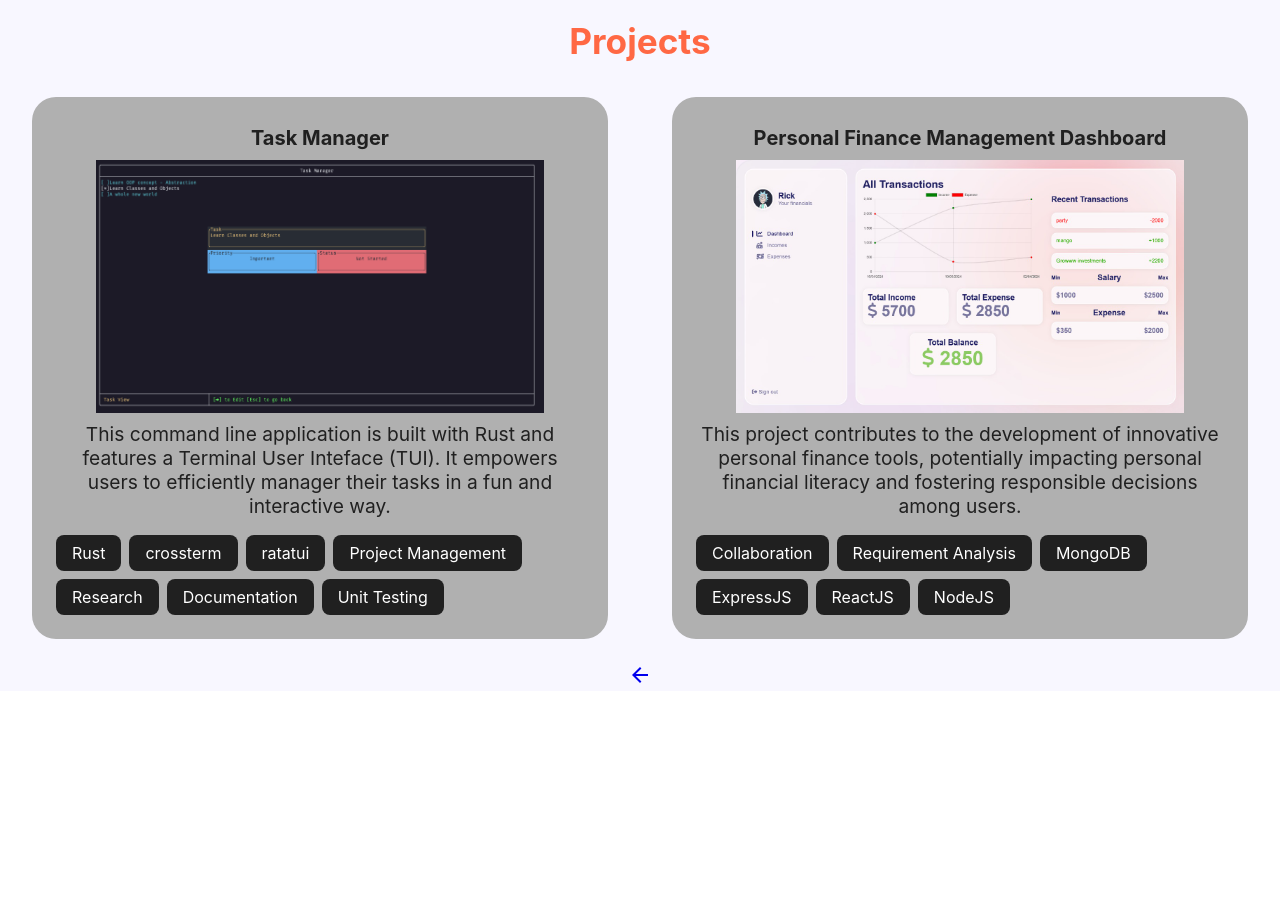
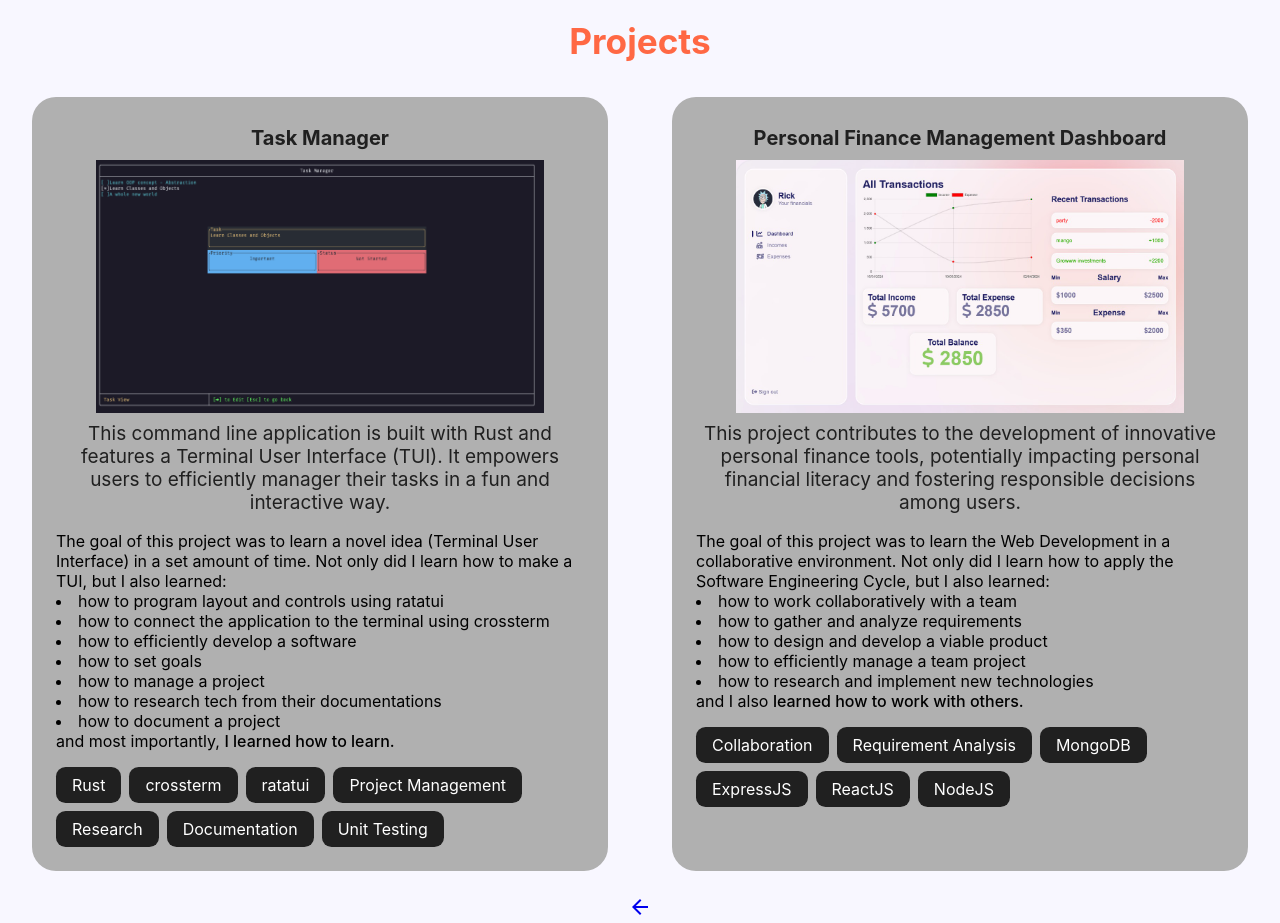
Before and after one commit to abdulshaikh55/portfolio-app, a React (Create React App) app: page / in a window 1280 px wide. Shown: the part 1620-2543 px from the top of the page. Before the commit the page ends 2311 px from the top, so only its background shows below. Built offline with nearby package versions, Linux system fonts and the light colour scheme.

Commit message:
complete projects

```diff
--- /dev/null
+++ b/src/Components/Articles.js
@@ -0,0 +1 @@
+import React from "react";
--- a/src/Components/Projects.js
+++ b/src/Components/Projects.js
@@ -12,11 +12,24 @@ export default function Projects() {
     <div className='projects-container'>
 
       <section className="project">
+        <h3>Task Manager</h3>
         <a href='https://github.com/abdulshaikh55/task_manager'>
-          <h3>Task Manager</h3>
           <img src={task_manager} alt='Screenshot of Task Manager TUI' />
-          <p className='description'>This command line application is built with Rust and features a Terminal User Inteface (TUI). It empowers users to efficiently manager their tasks in a fun and interactive way.</p>
         </a>
+        <p className='description'>This command line application is built with Rust and features a Terminal User Interface (TUI). It empowers users to efficiently manager their tasks in a fun and interactive way.</p>
+
+        <div className='info'>
+          The goal of this project was to learn a novel idea (Terminal User Interface) in a set amount of time. Not only did I learn how to make a TUI, but I also learned:
+          <li>how to program layout and controls using ratatui</li>
+          <li>how to connect the application to the terminal using crossterm</li>
+          <li>how to efficiently develop a software</li>
+          <li>how to set goals</li>
+          <li>how to manage a project</li>
+          <li>how to research tech from their documentations</li>
+          <li>how to document a project</li>
+          and most importantly, <span>I learned how to learn.</span>
+        </div>
+
         <ul>
           <li>Rust</li>
           <li>crossterm</li>
@@ -29,11 +42,22 @@ export default function Projects() {
       </section>
 
       <section className="project">
+        <h3>Personal Finance Management Dashboard</h3>
         <a href='https://github.com/abdulshaikh55/Personal-Finance-Management'>
-          <h3>Personal Finance Management Dashboard</h3>
           <img src={personal_finance} alt='Screenshot of PFMD Webapp' />
-          <p className='description'>This project contributes to the development of innovative personal finance tools, potentially impacting personal financial literacy and fostering responsible decisions among users.</p>
         </a>
+        <p className='description'>This project contributes to the development of innovative personal finance tools, potentially impacting personal financial literacy and fostering responsible decisions among users.</p>
+
+        <div className='info'>
+          The goal of this project was to learn the Web Development in a collaborative environment. Not only did I learn how to apply the Software Engineering Cycle, but I also learned:
+          <li>how to work collaboratively with a team</li>
+          <li>how to gather and analyze requirements</li>
+          <li>how to design and develop a viable product</li>
+          <li>how to efficiently manage a team project</li>
+          <li>how to research and implement new technologies</li>
+          and I also <span>learned how to work with others.</span>
+        </div>
+
         <ul>
           <li>Collaboration</li>
           <li>Requirement Analysis</li>
--- a/src/Components/styles/Projects.scss
+++ b/src/Components/styles/Projects.scss
@@ -26,10 +26,6 @@
         border-radius: 1.5rem;
         background-color: $secondary-color;
 
-        a {
-            text-decoration: none;
-        }
-
         h3 {
             font-size: 20px;
             margin: 5px;
@@ -42,7 +38,7 @@
         }
 
         .description {
-            font-size: $p-font;
+            font-size: 19px;
             margin-bottom: 1.1rem;
             color: $primary-color;
         }
@@ -59,8 +55,18 @@
                 background-color: $primary-color;
                 color: white;
                 padding: 0.5rem 1rem;
-                border-radius: 0.5rem;
+                border-radius: 0.6rem;
                 margin: 0;
+            }
+        }
+
+        .info {
+            margin-bottom: 1rem;
+            text-align: left;
+            font-size: $p-font;
+
+            span {
+                font-weight: 500;
             }
         }
 
--- a/src/Components/styles/_variables.scss
+++ b/src/Components/styles/_variables.scss
@@ -4,5 +4,5 @@ $other-color : #FF6844;
 $bg-color : #F8F7FF;
 $h2-font : 2.2rem;
 $big-font : 4.5rem;
-$p-font : 1.2rem;
+$p-font : 1.0rem;
 $link-color : #07BEB8;
```
Also changed, not shown: src/Components/styles/Articles.scss (added).
